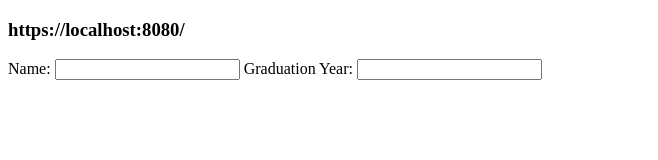
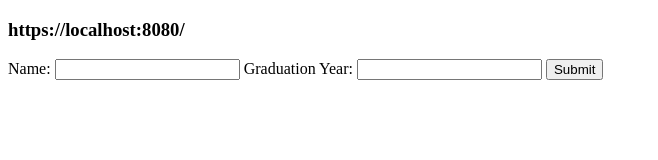
Before and after one commit to acciojob/sharable-urls-Shraddha0607, a website: page main.html in a window 1280 px wide. Shown: the whole page, without its empty margins (0-658 px from the left). Drawn offline with Linux system fonts and the light colour scheme.

Commit message:
created a submission

```diff
--- a/main.html
+++ b/main.html
@@ -6,6 +6,7 @@
 	  <input id="name" name="name">
 	  <label ></label>Graduation Year:</label>
 	  <input id="year" name="year">
+	  <button id="button">Submit</button>
     <script type="text/javascript" src="./script.js">
 </script>
   </body>
```
